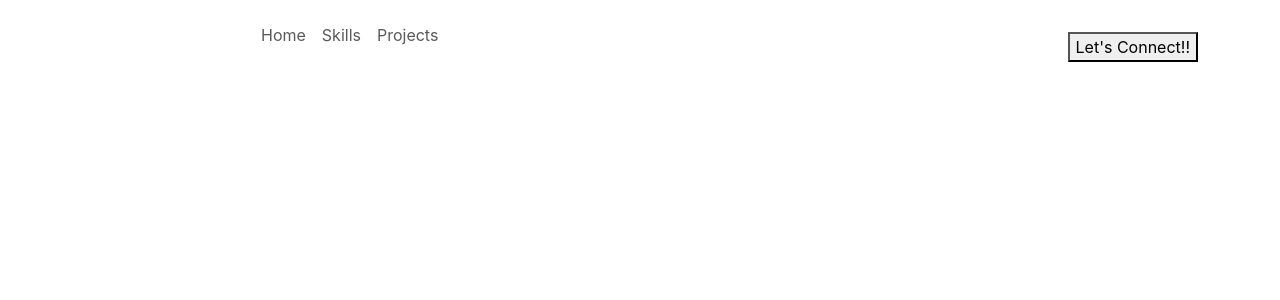
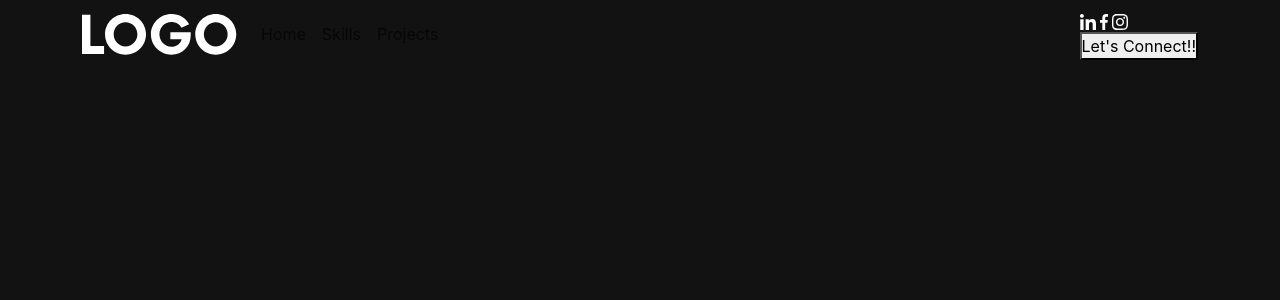
Before and after one commit to saurav-04/portfolio-personal, a React (Create React App) app: page / in a window 1280 px wide. Shown: the top 300 px of the page. Built offline with nearby package versions, Linux system fonts and the light colour scheme.

Commit message:
Update App.css

```diff
--- a/src/App.css
+++ b/src/App.css
@@ -15,3 +15,25 @@
     src: url('./assets/font/CentraNo2-Book.ttf');
     font-weight: 400;
 }
+
+/*Default CSS*/
+
+*{
+    margin: 0;
+    padding: 0;
+    box-sizing: border-box;
+}
+
+html{
+    scroll-behavior: smooth;
+    scroll-padding-top: 75px;
+}
+
+body{
+    font-weight: 400;
+    overflow-x: hidden;
+    position: relative;
+    background-color: #121212 !important;
+    color: #fff !important;
+    font-family: 'Central' sans-serif !important;
+}
```
